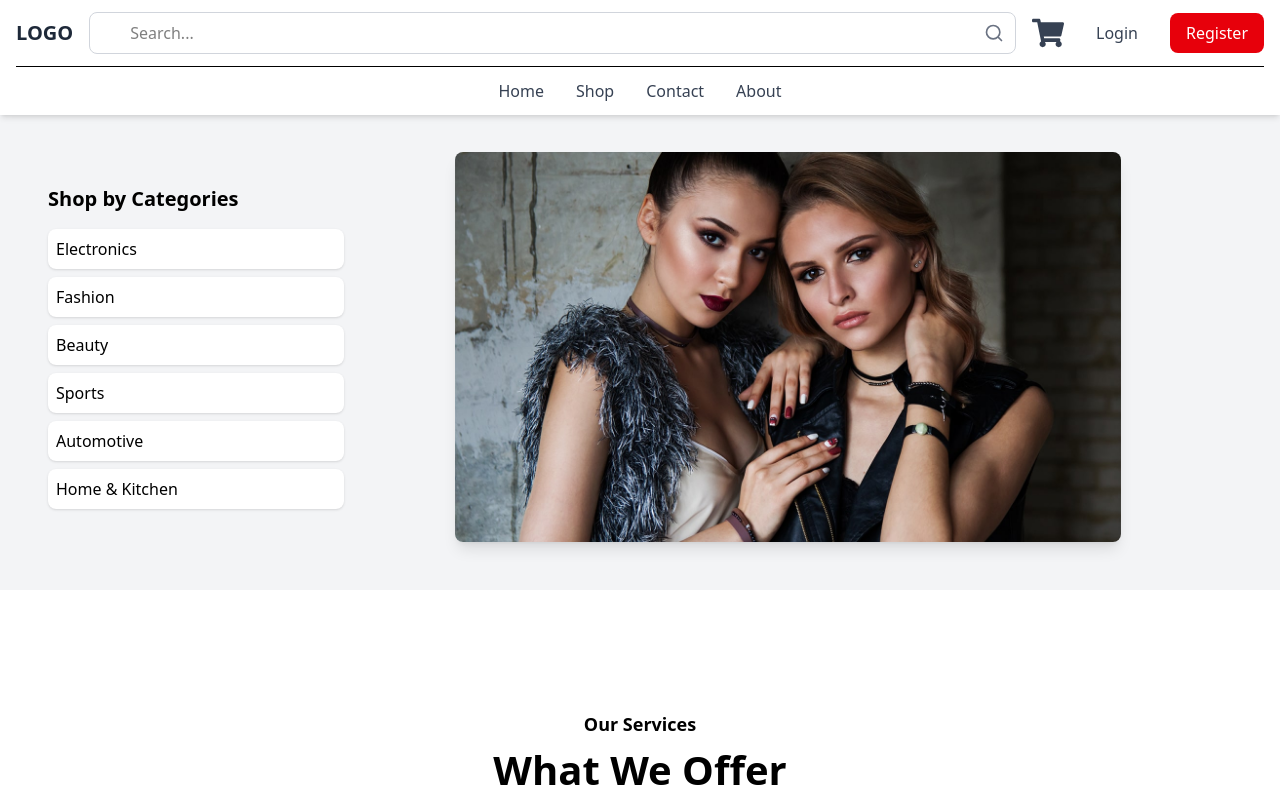
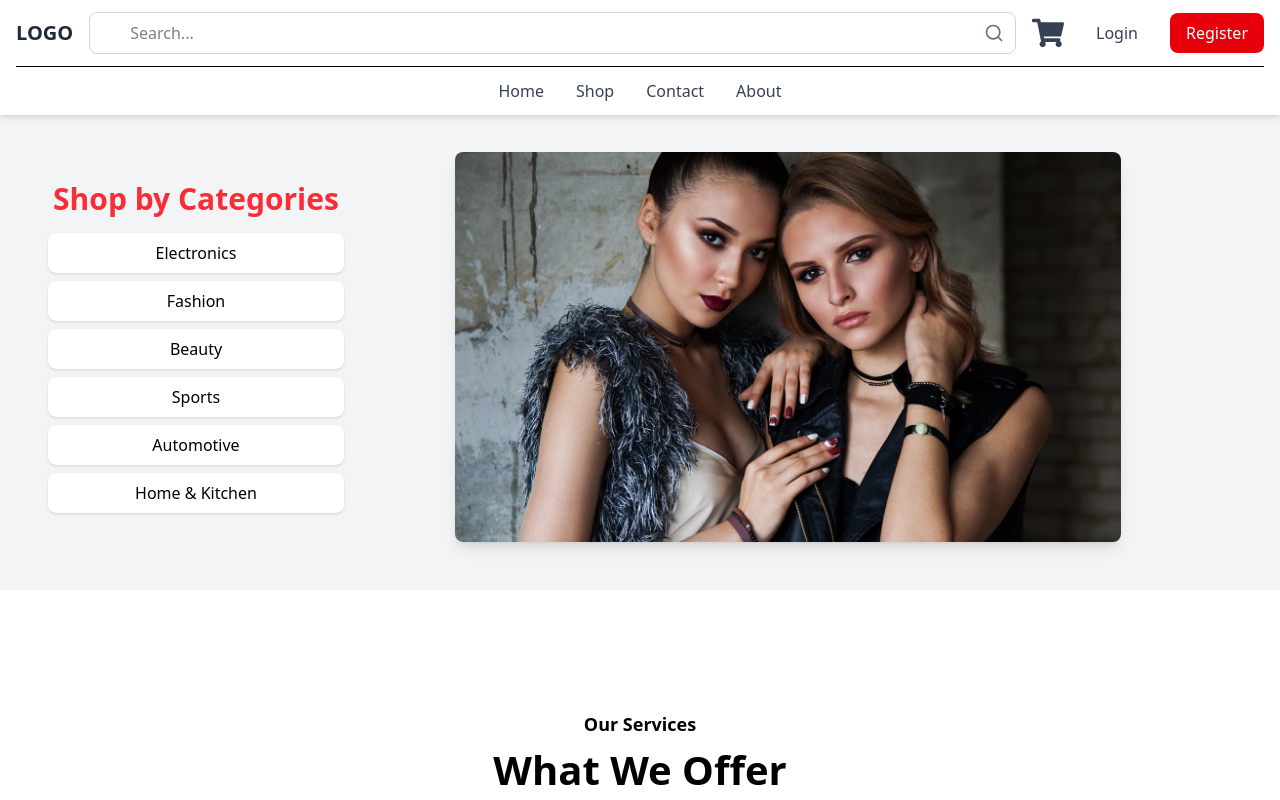
Before and after one commit to Muhammad-Arsal-Akhtar/react-shop, a React (Vite) app: page / in a window 1280 px wide. Shown: the top 800 px of the page. Built offline with nearby package versions, Linux system fonts and the light colour scheme.

Commit message:
correct the css for the listing of the home section hero listing

```diff
--- a/src/pages/Home.jsx
+++ b/src/pages/Home.jsx
@@ -25,10 +25,10 @@ const Home = () => {
       <section className="flex flex-col md:flex-row items-center justify-between p-6 md:p-12 bg-gray-100 mt-16">
         {/* Categories */}
         <div className="w-full md:w-1/4 space-y-4 pt-10">
-          <h2 className="text-xl font-bold">Shop by Categories</h2>
-          <ul className="space-y-2">
+          <h2 className="text-3xl font-bold text-red-500 text-center">Shop by Categories</h2>
+          <ul className="space-y-2 text-center">
             {Categories.map((category, index) => (
-              <li key={index} className="p-2 bg-white shadow rounded-lg cursor-pointer hover:bg-gray-200">{category}</li>
+              <li key={index} className="p-2 bg-white shadow rounded-lg cursor-pointer hover:bg-red-300 hover:text-white">{category}</li>
             ))}
 
           </ul>
```
